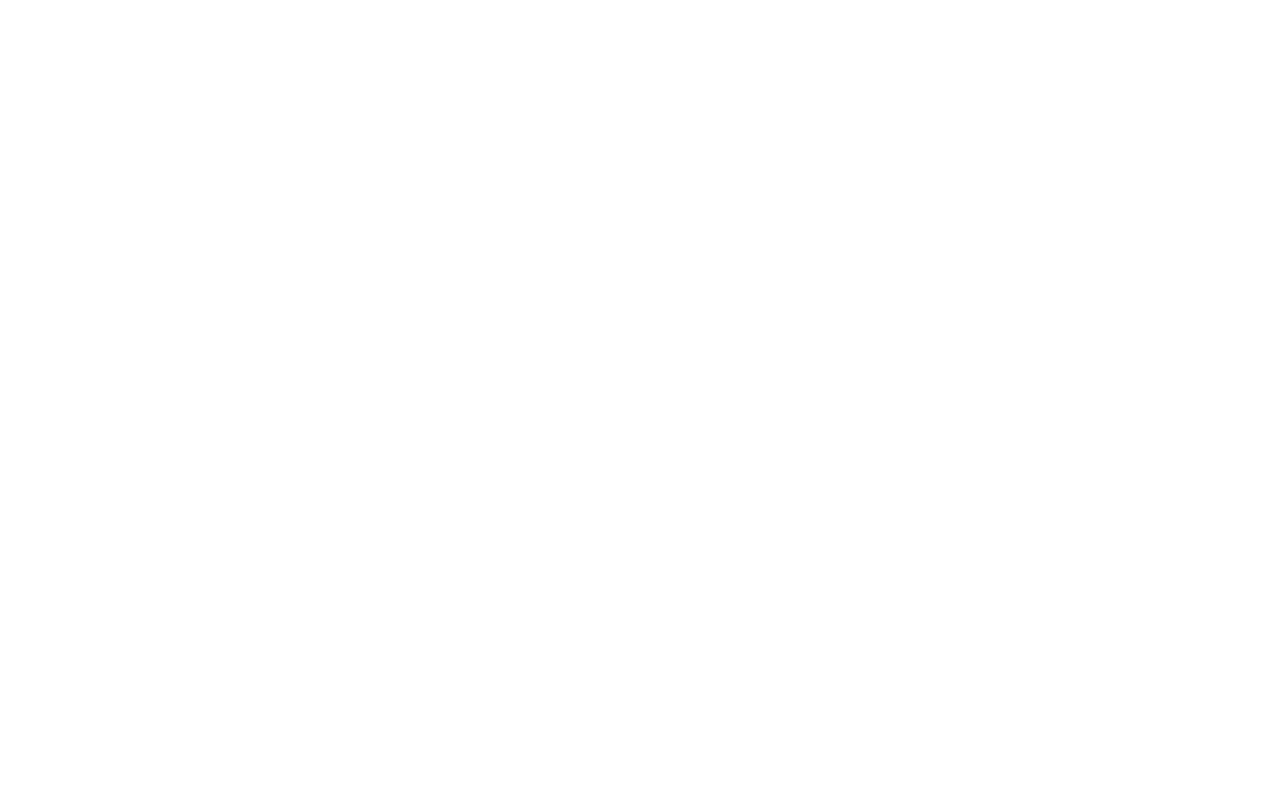
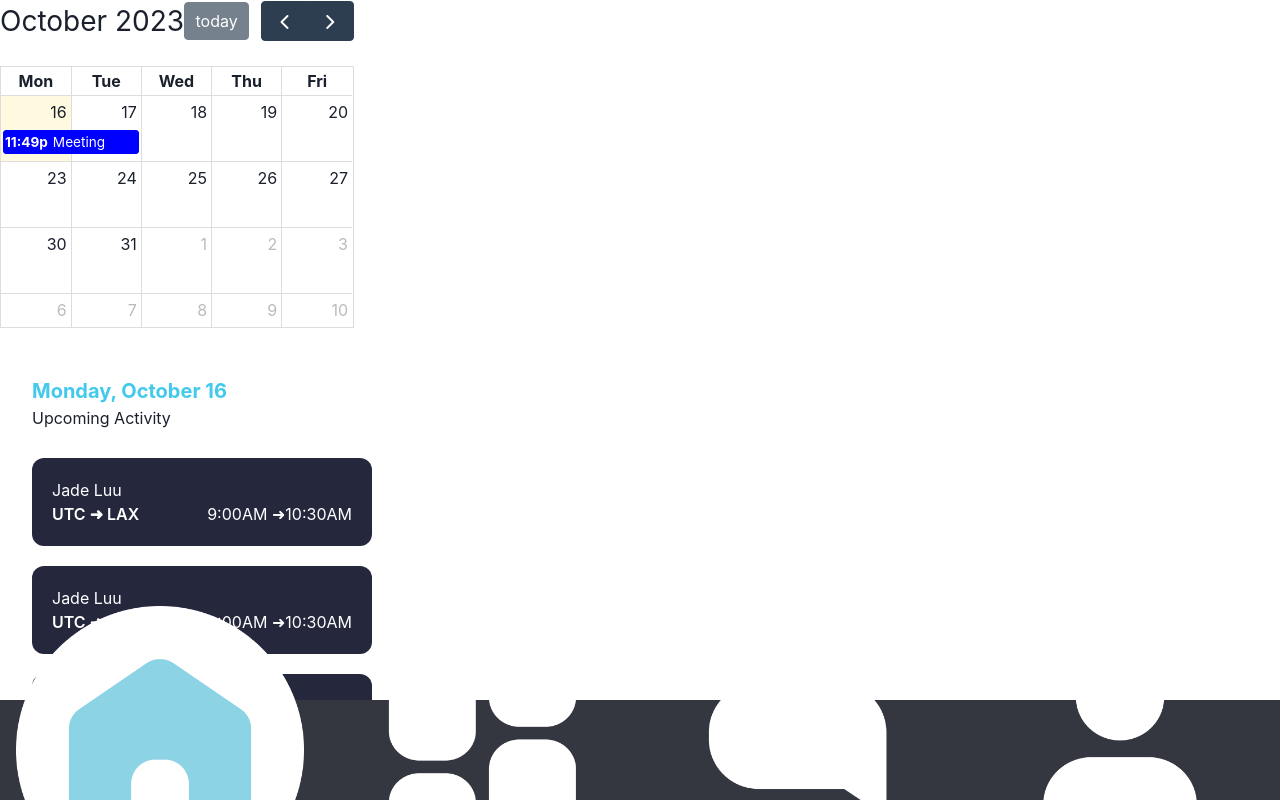
Before and after one commit to Little-housekeeper/LHS_app, a React (Vite) app: page /driverhomepage in a window 1280 px wide. Before the commit this address had no page. Built offline with nearby package versions, Linux system fonts and the light colour scheme; a web font is replaced by a local one.

Commit message:
calendar + sched ride + drivHP

```diff
--- a/package.json
+++ b/package.json
@@ -14,6 +14,10 @@
     "@chakra-ui/react": "^2.8.1",
     "@emotion/react": "^11.11.1",
     "@emotion/styled": "^11.11.0",
+    "@fullcalendar/core": "^6.1.9",
+    "@fullcalendar/daygrid": "^6.1.9",
+    "@fullcalendar/interaction": "^6.1.9",
+    "@fullcalendar/react": "^6.1.9",
     "framer-motion": "^10.16.4",
     "react": "^18.2.0",
     "react-dom": "^18.2.0",
--- a/src/App.tsx
+++ b/src/App.tsx
@@ -8,6 +8,8 @@ import ChooseTimePage from "./pages/ChooseTimePage";
 import ConfirmationPage from "./pages/ConfirmationPage";
 import ActivityDetailsPage from "./pages/ActivityDetailsPage";
 import AwaitingDriverPage from "./pages/AwaitingDriverPage";
+import ScheduleRide from "./pages/ScheduleRide";
+import DriverHomePage from "./pages/DriverHomePage";
 
 function App() {
   return (
@@ -22,6 +24,8 @@ function App() {
         <Route path="/confirmation" element={<ConfirmationPage />} />
         <Route path="/activitydetails" element={<ActivityDetailsPage />} />
         <Route path="/awaitingdriver" element={<AwaitingDriverPage />} />
+        <Route path="/scheduleride" element={<ScheduleRide />} />
+        <Route path="/driverhomepage" element={<DriverHomePage />} />
       </Routes>
     </>
   );
--- a/src/pages/AwaitingDriverPage.tsx
+++ b/src/pages/AwaitingDriverPage.tsx
@@ -1,6 +1,5 @@
 import { Flex, Text, Image } from "@chakra-ui/react";
 import rideshare_map from "../assets/images/rideshare_map.png";
-import VersaButton from "../components/VersaButton";
 import NavBar from "../components/NavBar";
 import chatButton from "../assets/images/chatButton.png";
 import driver_pic from "../assets/images/driver_pic.png";
--- /dev/null
+++ b/src/pages/DriverHomePage.tsx
@@ -0,0 +1,93 @@
+import { Flex, Text, Image } from "@chakra-ui/react";
+// import rideshare_map from "../assets/images/rideshare_map.png";
+import NavBar from "../components/NavBar";
+// import chatButton from "../assets/images/chatButton.png";
+// import driver_pic from "../assets/images/driver_pic.png";
+// import location_marker from "../assets/images/location_marker.png";
+// import car_icon from "../assets/images/car_icon.png";
+import FullCalendar from "@fullcalendar/react";
+import dayGridPlugin from "@fullcalendar/daygrid";
+import interactionPlugin from "@fullcalendar/interaction"; // needed for dayClick
+
+const events = [{ title: "Meeting", start: new Date() }];
+const fakeRiderData = [
+  {
+    name: "Jade Luu",
+    from: "UTC",
+    to: "LAX",
+    timeFrom: "9:00AM",
+    timeTo: "10:30AM",
+  },
+  {
+    name: "Jade Luu",
+    from: "UTC",
+    to: "LAX",
+    timeFrom: "9:00AM",
+    timeTo: "10:30AM",
+  },
+  {
+    name: "Jade Luu",
+    from: "UTC",
+    to: "LAX",
+    timeFrom: "10:00AM",
+    timeTo: "11:30AM",
+  },
+];
+
+const DriverHomePage = () => {
+  // Implement your component logic here
+
+  const upcomingActivityCards = fakeRiderData.map((rider) => (
+    <Flex
+      flexDir={"column"}
+      bg={"#25283D"}
+      color={"white"}
+      borderRadius={"xl"}
+      maxW={"340px"}
+      p={5}
+      mb={5}
+    >
+      <Text>{rider.name}</Text>
+      <Flex justifyContent={"space-between"}>
+        <Flex gap={1} fontWeight={600}>
+          <Text>{rider.from} ➜</Text>
+          <Text>{rider.to}</Text>
+        </Flex>
+        <Flex>
+          <Text>{rider.timeFrom} ➜</Text>
+          <Text>{rider.timeTo}</Text>
+        </Flex>
+      </Flex>
+    </Flex>
+  ));
+
+  return (
+    <Flex flexDir={"column"} gap={12}>
+      <Flex w={"full"}>
+        <FullCalendar
+          plugins={[dayGridPlugin]}
+          initialView="dayGridMonth"
+          weekends={false}
+          events={events}
+          eventColor="blue"
+          plugins={[dayGridPlugin, interactionPlugin]}
+          dateClick={(e) => console.log(e)}
+        />
+      </Flex>
+      <Flex marginLeft={8} flexDir={"column"}>
+        <Text color={"#42C9EB"} as="b" fontSize={"xl"}>
+          {new Date().toLocaleDateString("en-US", {
+            weekday: "long",
+            month: "long",
+            day: "numeric",
+          })}
+        </Text>
+        <Text mb={7}>Upcoming Activity</Text>
+        {upcomingActivityCards}
+      </Flex>
+      <NavBar />
+    </Flex>
+  );
+};
+
+export default DriverHomePage;
--- /dev/null
+++ b/src/pages/ScheduleRide.tsx
@@ -0,0 +1,41 @@
+import { Flex, Text, Image } from "@chakra-ui/react";
+// import rideshare_map from "../assets/images/rideshare_map.png";
+import NavBar from "../components/NavBar";
+// import chatButton from "../assets/images/chatButton.png";
+// import driver_pic from "../assets/images/driver_pic.png";
+// import location_marker from "../assets/images/location_marker.png";
+// import car_icon from "../assets/images/car_icon.png";
+import FullCalendar from "@fullcalendar/react";
+import dayGridPlugin from "@fullcalendar/daygrid";
+import VersaButton from "../components/VersaButton";
+import interactionPlugin from "@fullcalendar/interaction"; // needed for dayClick
+
+const events = [{ title: "Meeting", start: new Date() }];
+
+const ScheduleRide = () => {
+  // Implement your component logic here
+  return (
+    <Flex
+      justifyContent={"center"}
+      alignItems={"center"}
+      flexDir={"column"}
+      gap={12}
+    >
+      <Flex w={"full"} mt={"15vh"}>
+        <FullCalendar
+          plugins={[dayGridPlugin]}
+          initialView="dayGridMonth"
+          weekends={false}
+          events={events}
+          eventColor="blue"
+          plugins={[dayGridPlugin, interactionPlugin]}
+          dateClick={(e) => console.log(e)}
+        />
+      </Flex>
+      <VersaButton text="CONFIRM" />
+      <NavBar />
+    </Flex>
+  );
+};
+
+export default ScheduleRide;
```
Also changed, not shown: 1 other file (tests, documents, lock files or other folders).
